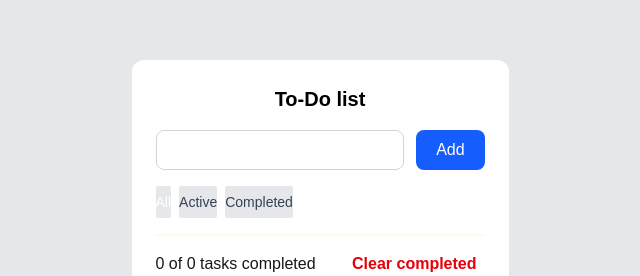
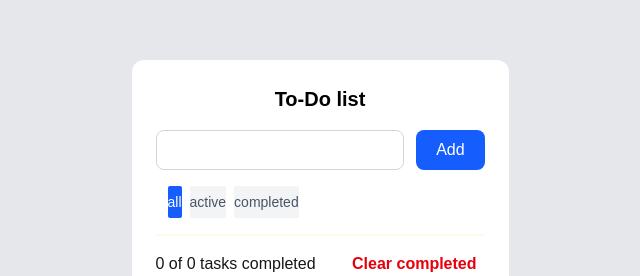
Before and after one commit to Anu-912/todo, a Next.js app: page / in a window 1280 px wide. Shown: the part 195-471 px from the top of the page, without its empty margins (320-960 px from the left). Built offline with nearby package versions, Linux system fonts and the light colour scheme.

Commit message:
Update Tab.jsx

```diff
--- a/src/components/Tab.jsx
+++ b/src/components/Tab.jsx
@@ -1,14 +1,14 @@
 "use client";
 import React from "react";
 export const Tab = ({ filter, setFilter }) => {
-  const tabButtons = ["All", "Active", "Completed"];
+  const tabButtons = ["all", "active", "completed"];
   return (
-    <div className="flex gap-2">
+    <div className="flex gap-2 px-3">
       {tabButtons.map((tab) => (
         <button
           key={tab}
-          onClick={() => setFilter(tab.toLowerCase())}
-          className={`h-[32px] rounded-[2px] text-[14px] bg-gray-200 text-gray-700 font-medium transition-colors
+          onClick={() => setFilter(tab)}
+          className={`h-[32px] rounded-[2px] text-[14px] font-medium transition-colors
 ${
   filter === tab.toLowerCase()
     ? "bg-blue-600 text-white"
```
